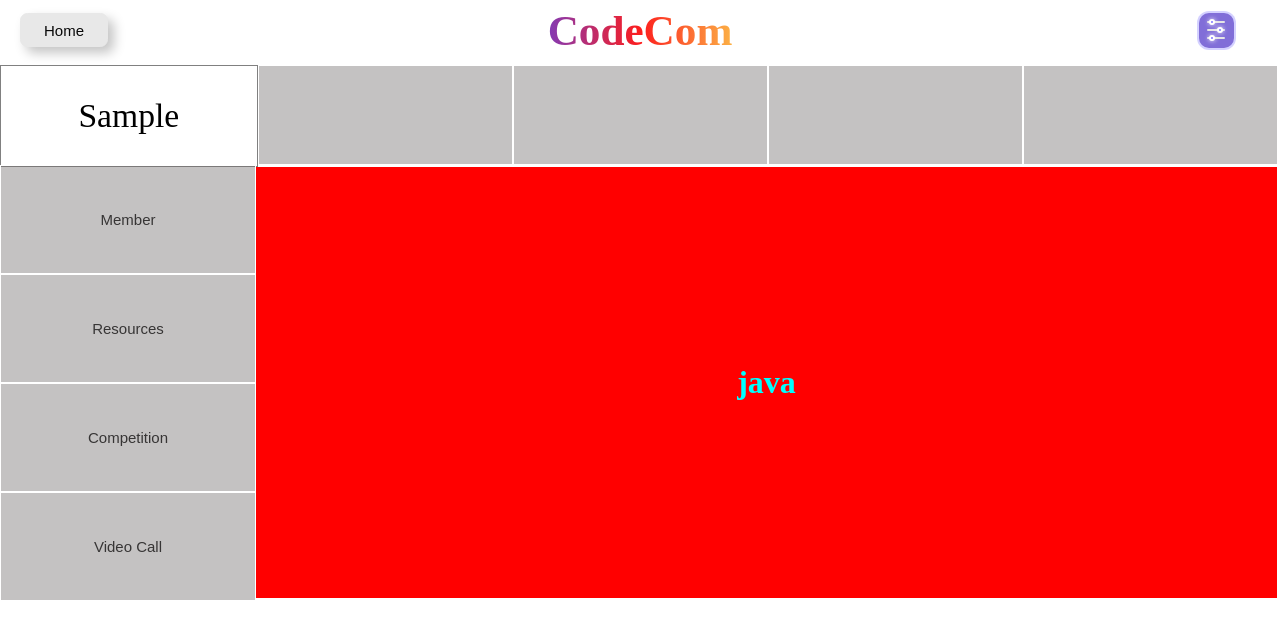
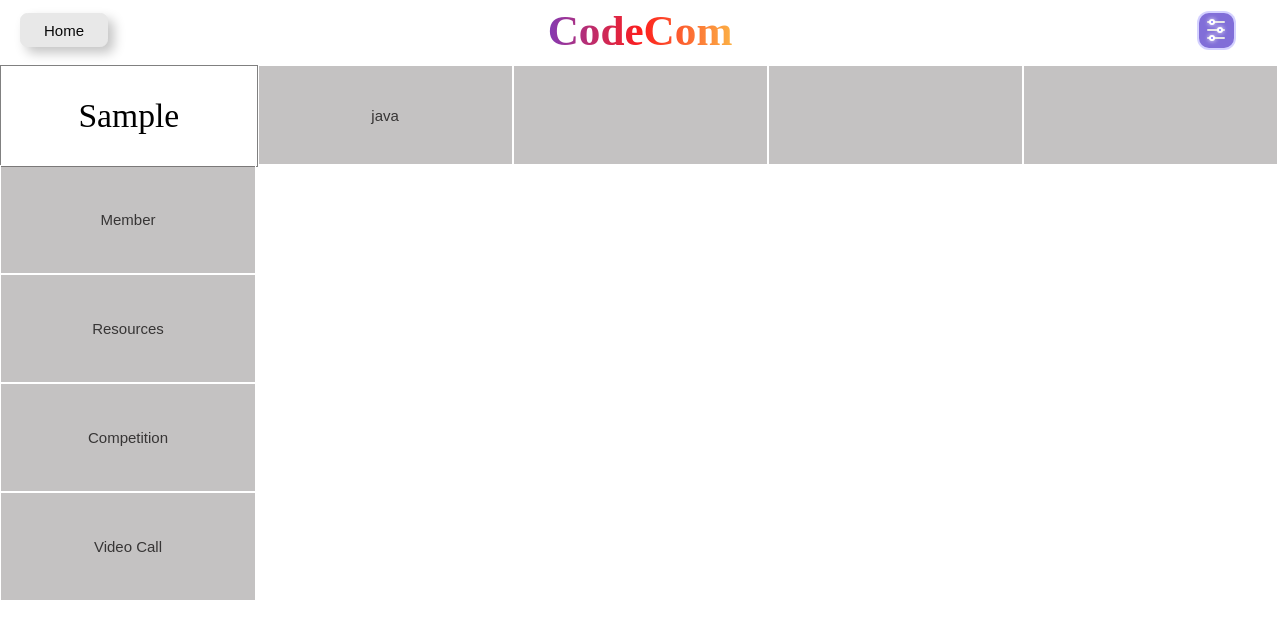
Before and after one commit to vishwas23a/CodeCom, a React (Vite) app: page /Page2 in a window 1280 px wide. Both pictures are taken after typing "Sample", "Sample", "name@example.com", "5", "Sample123" into the empty fields and a click on the button "Create". Shown: the top 638 px of the page. Built offline with nearby package versions, Linux system fonts and the light colour scheme.

Commit message:
fixed routing

```diff
--- a/src/components/Category.jsx
+++ b/src/components/Category.jsx
@@ -1,5 +1,5 @@
 import React from 'react'
-import { Route, Router, Routes } from 'react-router-dom'
+import { Outlet, Route, Router, Routes } from 'react-router-dom'
 import Page3 from './Page3'
 import Java from './Java'
 import Cplus from './Cplus'
@@ -12,19 +12,12 @@ import Videocall from './Videocall'
 
 export default function Category() {
   return (
-   <Routes>
+    <>
 
-    <Route path='/' element={<Page3/>}>
-    <Route index element={<Java/>}/>
-    <Route path='/Cplus' element={<Cplus/>}/>
-    <Route path='/Reactjss' element={<Reactjss/>}/>
-    <Route path='/JavaScr' element={<JavaScr/>}/>
-    <Route path='/Member' element={<Member/>}/>
-    <Route path='/Resources' element={<Resources/>}/>
-    <Route path='/Competition' element={<Competition/>}/>
-    <Route path='/Videocall' element={<Videocall/>}/>
-    </Route>
 
-   </Routes>
+  <Page3/>
+
+
+  </>
   )
 }
--- a/src/components/Page3.jsx
+++ b/src/components/Page3.jsx
@@ -41,8 +41,8 @@ const formData = JSON.parse(formDataString);
       <div className="maincont2">
         <div className="mainname">{formData.communityname}</div>
         <div className="mainbutton">
-          <NavLink to="/Page3">
-            <button className="but1">{formData.languages[0]}</button>
+          <NavLink to="/Page3/Java">
+            <button className="but1">{formData.languages[0]}java</button>
           </NavLink>
           <NavLink to="/Page3/Cplus">
             <button className="but2">{formData.languages[1]}</button>
@@ -56,7 +56,7 @@ const formData = JSON.parse(formDataString);
             <button className="but4">{formData.languages[3]}</button>
           </NavLink>
         </div>
-        <Outlet />
+<Outlet/>
       </div>
       <div className="mainleft">
         <NavLink to="/Page3/Member">
```
Also changed, not shown: src/components/Page2.jsx (+2 -7 lines), src/main.jsx (+44 -1 lines), src/components/Data.js (added).
